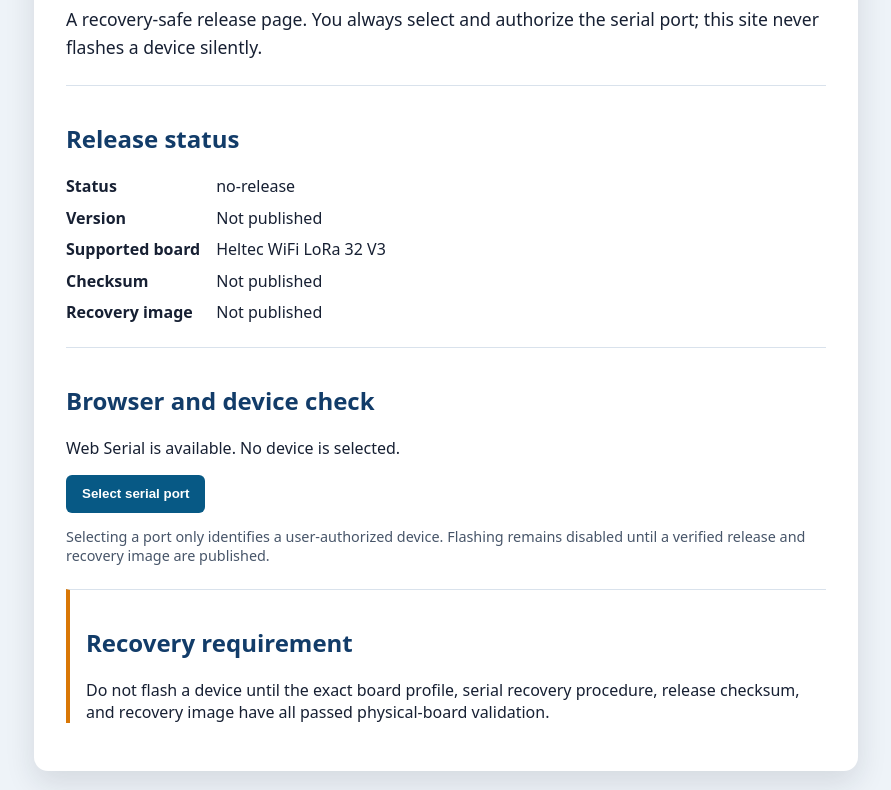
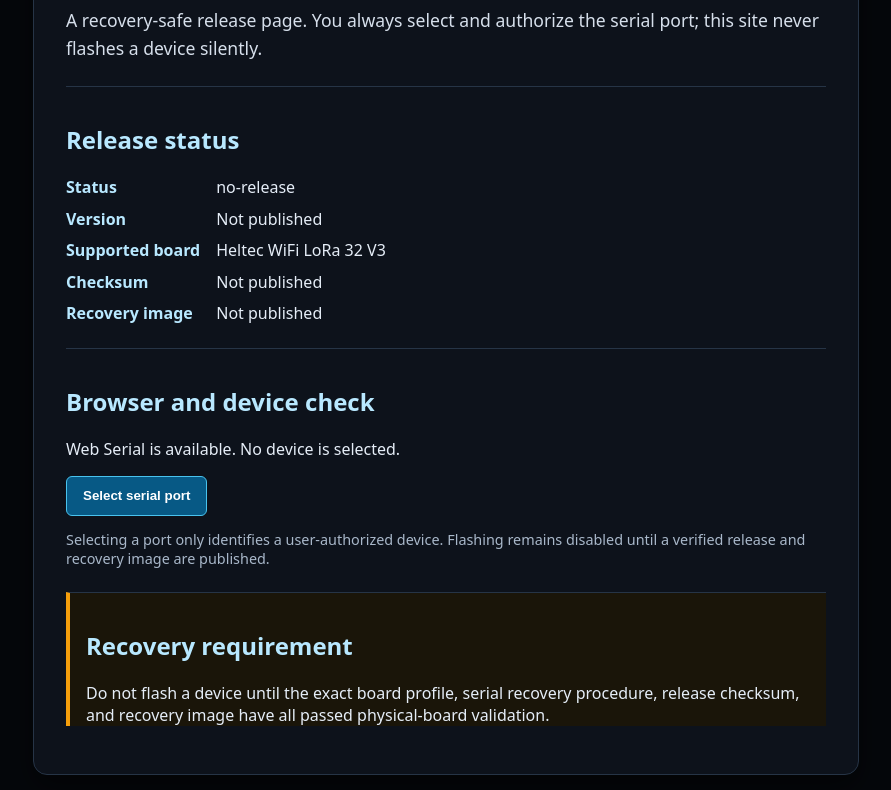
Before and after one commit to cywf/vtoc-agent, a plain HTML site: page web/flasher/index.html in a window 1280 px wide. Shown: the part 199-989 px from the top of the page, without its empty margins (194-1085 px from the left). Drawn offline with Linux system fonts and the light colour scheme.

Commit message:
fix: use dark theme for flasher

```diff
--- a/web/flasher/styles.css
+++ b/web/flasher/styles.css
@@ -1,9 +1,9 @@
-:root { color-scheme: light; font-family: system-ui, sans-serif; color: #172033; background: #eef3f8; }
-body { margin: 0; }
-main { max-width: 760px; margin: 3rem auto; padding: 2rem; background: #fff; border-radius: 14px; box-shadow: 0 12px 30px #1720331f; }
-.eyebrow { color: #075985; font-weight: 700; text-transform: uppercase; letter-spacing: .08em; }
-h1, h2 { color: #123c69; } .lede { font-size: 1.1rem; line-height: 1.6; }
-section { border-top: 1px solid #d9e2ec; margin-top: 1.5rem; padding-top: 1rem; }
-dl { display: grid; grid-template-columns: max-content 1fr; gap: .6rem 1rem; } dt { font-weight: 700; } dd { margin: 0; overflow-wrap: anywhere; }
-button { padding: .7rem 1rem; border: 0; border-radius: 6px; background: #075985; color: #fff; font-weight: 700; } button:disabled { background: #94a3b8; }
-.hint { color: #475569; font-size: .9rem; } .warning { border-left: 4px solid #d97706; padding-left: 1rem; }
+:root { color-scheme: dark; font-family: system-ui, sans-serif; color: #e5edf7; background: #05070b; }
+body { margin: 0; background: #05070b; }
+main { max-width: 760px; margin: 3rem auto; padding: 2rem; background: #0d121b; border: 1px solid #263446; border-radius: 14px; box-shadow: 0 12px 30px #00000080; }
+.eyebrow { color: #67d8ff; font-weight: 700; text-transform: uppercase; letter-spacing: .08em; }
+h1, h2 { color: #b8e8ff; } .lede { font-size: 1.1rem; line-height: 1.6; color: #d6dfeb; }
+section { border-top: 1px solid #263446; margin-top: 1.5rem; padding-top: 1rem; }
+dl { display: grid; grid-template-columns: max-content 1fr; gap: .6rem 1rem; } dt { font-weight: 700; color: #b8e8ff; } dd { margin: 0; overflow-wrap: anywhere; }
+button { padding: .7rem 1rem; border: 1px solid #49c3ee; border-radius: 6px; background: #075985; color: #fff; font-weight: 700; } button:disabled { background: #334155; border-color: #475569; color: #cbd5e1; }
+.hint { color: #a9b8ca; font-size: .9rem; } .warning { border-left: 4px solid #f59e0b; padding-left: 1rem; background: #1a1509; }
```
